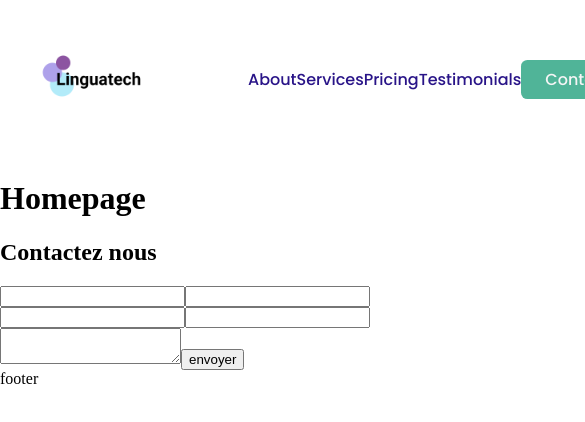
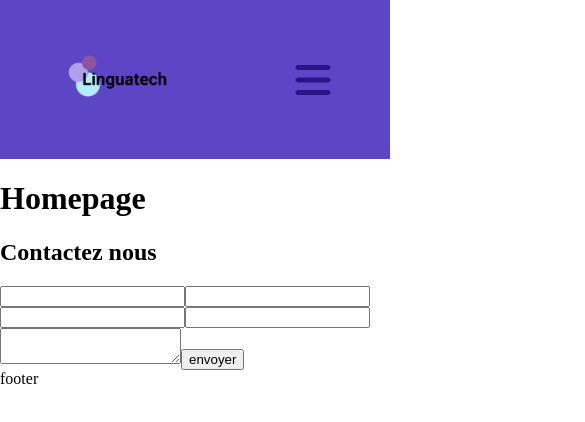
Before and after one commit to k1ssa1/linguatech-client-app, a React (Vite) app: page / in a window 390 px wide. Shown: the top 422 px of the page, 585 px wide, since content can reach past the window. Built offline with nearby package versions, Linux system fonts and the light colour scheme.

Commit message:
feat: add responsivness to navbar

```diff
--- a/src/components/navigation/navbar/Navbar.jsx
+++ b/src/components/navigation/navbar/Navbar.jsx
@@ -3,18 +3,27 @@ import { Link } from "react-router";
 import logo from "../../../assets/logo_transparent.png";
 import styles from "./Navbar.module.css"
 
-import { FaBars } from "react-icons/fa6";
+import { FaBars, FaEnvelope } from "react-icons/fa6";
+import { useState } from "react";
+import classNames from "classnames";
 
 const Navbar = () => {
+
+    const [isMenuOpen, setMenuOpen] = useState(false);
+
+    const dropdownMenu = () => {
+        setMenuOpen(!isMenuOpen);
+    };
+
   return (
     <nav className={styles.appbar}>
-      <div className={styles.logo_list}>
+      <div className={classNames(styles.logo_list)}>
           <Link to="/">
             <img src={logo} alt="logo" width={120} />
           </Link>
-          <FaBars color="#291488" size={40} className={styles.hamburger}/>
+          <FaBars color="#291488" size={40} className={styles.barIcon} onClick={dropdownMenu}/>
       </div>
-      <ul className={styles.anchorlinks_list}>
+      <ul className={classNames(styles.anchorlinks_list, { [styles.show]: isMenuOpen})}>
         <li className={styles.list_item}>
             <Link to="#hero">about</Link>
         </li>
@@ -28,7 +37,7 @@ const Navbar = () => {
             <Link to="#pricing">testimonials</Link>
         </li>
         <li className={styles.list_item}>
-            <Link to="#contact">contact</Link>
+            <Link to="#contact"><FaEnvelope size={16}/>contact</Link>
         </li>
       </ul>
     </nav>
--- a/src/components/navigation/navbar/Navbar.module.css
+++ b/src/components/navigation/navbar/Navbar.module.css
@@ -22,6 +22,7 @@
     justify-content: space-evenly;
     width: 50%;
     margin: 0 2rem;
+    flex-wrap: wrap;
 }
 
 .anchorlinks_list .list_item a{
@@ -44,12 +45,86 @@
 }
 
 .anchorlinks_list .list_item:last-child a{
-    background-color: #50B498 ;
+    background-color: #50B498;
     padding: 0.5rem 1.5rem;
     color: #F5F5F5;
     border-radius: 0.4rem;
+    display: flex;
+   flex-direction: row;
+   align-items: center;
+   justify-content: space-between;
+   gap: 0.5rem;
+   transition: 0.2s
 }
 
-.hamburger{
+.anchorlinks_list .list_item:last-child a:hover{
+    box-shadow: 0 4px 8px #00000033;
+    background-color: #4bc7a4;
+    transition: 0.4s;
+}
+
+.barIcon{
     display: none;
 }
+
+@media (max-width: 768px){
+
+    .appbar{
+        flex-direction: column;
+        background-color: #5d46c5;
+        padding: 0;
+    }
+
+    .logo_list{
+        width: 100%;
+        justify-content: space-around;
+    }
+
+    .barIcon{
+        display: block;
+        color: #F5F5F5
+    }
+
+    .anchorlinks_list.show{
+        display: flex !important;
+    }
+
+    .anchorlinks_list{
+        display: none;
+        flex-direction: column;
+        justify-content: center;
+        align-items: center;
+        font-size: 1.1rem;
+        margin: 1rem auto;
+        padding: 1rem;
+    }
+
+    .anchorlinks_list .list_item{
+       margin: 0.5rem 0;
+       color: #F5F5F5
+    }
+
+    .anchorlinks_list .list_item a{
+        color: #F5F5F5
+     }
+
+    .anchorlinks_list .list_item:last-child{
+        margin: 2rem 0
+     }
+
+     .anchorlinks_list .list_item:last-child a{
+        font-size: 1.2rem;
+     }
+}
+
+
+@media (min-width: 769px) and  (max-width: 1024px){
+    .anchorlinks_list{
+        display: flex;
+        flex-direction: row;
+        justify-content: space-evenly;
+        width: 60%;
+        margin: 0 2rem;
+        flex-wrap: nowrap;
+    }
+}
```
